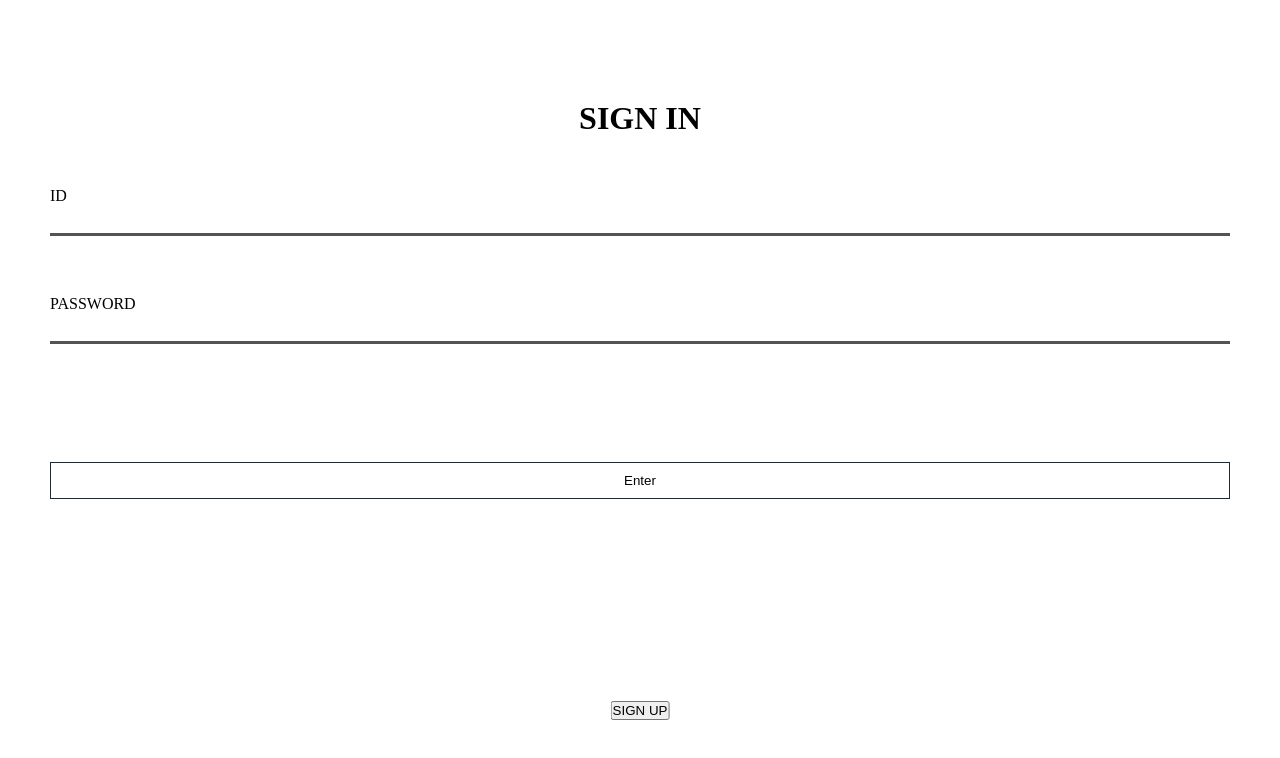
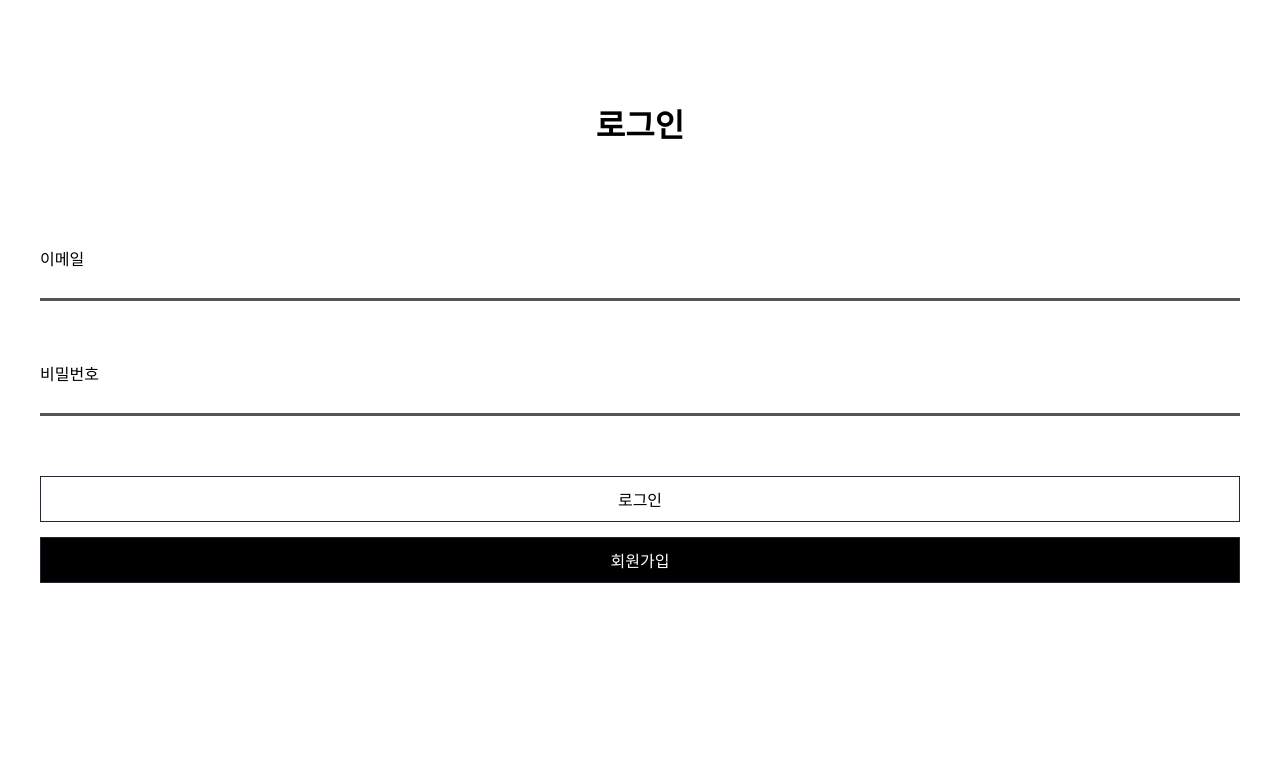
Before and after one commit to njustice4all/premium-shop, a React app: page / in a window 1280 px wide. Shown: the top 758 px of the page. Built offline with nearby package versions, Linux system fonts and the light colour scheme; the HTML template or start-up script is replaced by a standard one.

Commit message:
Create signup page
- 파일인풋 api 테스트 전 prototype 구성

```diff
--- a/src/components/Product.js
+++ b/src/components/Product.js
@@ -1,6 +1,9 @@
-import React from 'react';
+import React, { Component } from 'react';
 
-const Product = ({
+class Product extends Component {
+
+  render() {
+    const {
       preview,
       title,
       price,
@@ -8,7 +11,8 @@ const Product = ({
       handleProductChange,
       removeProduct,
       onImageChange,
-}) => {
+    } = this.props;
+
     return (
       <div className="items">
         <div className="product__wrapper">
@@ -16,13 +20,18 @@ const Product = ({
             <div className="full-block">
               <label className="full-block center">
                 {preview ? <img className="img-cover" src={preview} alt='' /> : '+'}
+                <form
+                  onChange={(e) => onImageChange(e, index, this.form)}
+                  encType="multipart/form-data"
+                  ref={(form) => this.form = form}
+                >
                   <input
                     style={{ display: 'none' }}
                     accept="image/*"
                     name="photo"
                     type="file"
-                onChange={(e) => onImageChange(e, index)}
                   />
+                </form>
               </label>
             </div>
           </div>
@@ -45,6 +54,7 @@ const Product = ({
         </div>
       </div>
     );
-};
+  }
+}
 
 export default Product;
--- a/src/containers/App.js
+++ b/src/containers/App.js
@@ -7,10 +7,20 @@ import { AddShop, AddProducts } from './main';
 
 class App extends Component {
 
+  _renderHeader = () => {
+    switch (window.location.pathname) {
+      case '/':
+      case '/auth/signup':
+        return null;
+      default:
+        return <Header />;
+    }
+  }
+
   render() {
     return (
       <div>
-        {window.location.pathname === '/' ? null : <Header />}
+        {this._renderHeader()}
         <Route exact path="/" component={Signin} />
         <Route path="/auth/signup" component={Signup} />
         <Route path="/franchise/addShop" component={AddShop} />
--- a/src/containers/auth/Signin.js
+++ b/src/containers/auth/Signin.js
@@ -5,7 +5,7 @@ import { initSignin } from '../../actions';
 
 class Signin extends Component {
 
-  state = { id: '', password: '' }
+  state = { email: '', password: '' }
 
   setStateByKey = (key, value) => {
     this.setState({ [key]: value });
@@ -13,8 +13,9 @@ class Signin extends Component {
 
   handleSignin = () => {
     const { initSignin, history } = this.props;
-    const { id, password } = this.state;
-    initSignin({ id, password }).then((value) => value ? history.push('franchise/addShop') : null);
+    const { email, password } = this.state;
+    initSignin({ email, password })
+      .then(value => value ? history.push('franchise/addShop') : null);
   }
 
   handleSignup = () => {
@@ -25,27 +26,27 @@ class Signin extends Component {
     return (
       <div className="mobile-auth-wrapper">
         <div className="login-form">
-          <h1>SIGN IN</h1>
+          <h1>로그인</h1>
           <div>
-            <label className="login-label">ID</label>
+            <label className="login-label">이메일</label>
             <input
-              type="text"
+              type="email"
               className="login-input"
-              onChange={(e) => this.setStateByKey('id', e.target.value)}
+              onChange={(e) => this.setStateByKey('email', e.target.value)}
             />
-            <label className="login-label">PASSWORD</label>
+            <label className="login-label">비밀번호</label>
             <input
               type="password"
               className="login-input"
               onChange={(e) => this.setStateByKey('password', e.target.value)}
             />
             <button className="btn-login" onClick={() => this.handleSignin()}>
-              Enter
+              로그인
+            </button>
+            <button className="btn-login signup" onClick={() => this.handleSignup()}>
+              회원가입
             </button>
           </div>
-          <button className="btn-modal" onClick={() => this.handleSignup()}>
-            SIGN UP
-          </button>
         </div>
       </div>
     );
--- a/src/containers/auth/Signup.js
+++ b/src/containers/auth/Signup.js
@@ -2,10 +2,72 @@ import React, { Component } from 'react';
 
 export default class Signup extends Component {
 
+  state = { email: '', password: '' }
+
+  handleEmailChange = (e) => {
+    const regex = /^([\w-]+(?:\.[\w-]+)*)@((?:[\w-]+\.)*\w[\w-]{0,66})\.([a-z]{2,6}(?:\.[a-z]{2})?)$/;
+    if (!regex.test(e.target.value)) {
+      this.email.className = 'login-input wrong';
+    } else {
+      this.email.className = 'login-input';
+    }
+    this.setState({ email: e.target.value });
+  }
+
+  handlePasswordChange = (e) => {
+    if (e.target.value.trim().length < 6) {
+      this.password.className = 'login-input wrong';
+    } else {
+      this.password.className = 'login-input';
+    }
+    this.setState({ password: e.target.value });
+  }
+
+  handleConfirmPassword = (e) => {
+    const { password } = this.state;
+    if (e.target.value !== password) {
+      this.confirmPassword.className = 'login-input wrong';
+    } else {
+      this.confirmPassword.className = 'login-input';
+    }
+  }
+
+  onConfirm = () => {
+    console.log(this.props);
+  }
+
   render() {
     return (
-      <div>
-        <h1>Signup</h1>
+      <div className="mobile-auth-wrapper">
+        <div className="login-form">
+          <h1>회원가입</h1>
+          <div>
+            <label className="login-label">이메일</label>
+            <input
+              ref={(email) => this.email = email}
+              type="email"
+              className="login-input"
+              onChange={(e) => this.handleEmailChange(e)}
+            />
+            <label className="login-label">비밀번호</label>
+            <input
+              ref={(password) => this.password = password}
+              type="password"
+              className="login-input"
+              onChange={(e) => this.handlePasswordChange(e)}
+            />
+            <label className="login-label">비밀번호 확인</label>
+            <input
+              ref={(confirmPassword) => this.confirmPassword = confirmPassword}
+              type="password"
+              className="login-input"
+              onChange={(e) => this.handleConfirmPassword(e)}
+            />
+            <button className="btn-login" onClick={() => this.onConfirm()}>
+              회원가입하기
+            </button>
+          </div>
+        </div>
       </div>
     )
   }
--- a/src/containers/main/AddProducts.js
+++ b/src/containers/main/AddProducts.js
@@ -35,12 +35,12 @@ class AddProducts extends Component {
     });
   }
 
-  onImageChange = (e, index) => {
+  onImageChange = (e, index, form) => {
     e.preventDefault();
     const reader = new FileReader();
     const file = e.target.files[0];
 
-    reader.onloadend = () => {
+    reader.onloadend = (upload) => {
       this.setState((prevState) => {
         const list = fromJS(prevState.products);
         return {
@@ -62,6 +62,9 @@ class AddProducts extends Component {
   handleConfirm = () => {
     const { products } = this.state;
     const { initAddProducts } = this.props;
+    // var imagedata = document.querySelector('input[type="file"]').files[0];
+    const data = new FormData();
+    data.append('products', products);
     initAddProducts(products);
   }
 
--- a/src/css/main.scss
+++ b/src/css/main.scss
@@ -30,6 +30,10 @@ $color-border: #c9c9c9;
   box-sizing: border-box;
 }
 
+// html, body, #root, .mobile-auth-wrapper {
+//   min-height: 100%;
+// }
+
 .overlay.active {
   position: absolute;
   top: 0;
@@ -58,12 +62,17 @@ $color-border: #c9c9c9;
 *  로그인폼
 */
 .login-form {
-  padding: 50px;
-  height: 100%;;
+  // padding: 50px;
+  // min-height: 100%;
+  min-height:100%;
+  margin-bottom: -40px;
+  /* Put negative height of the footer here */
+  padding-bottom: 40px;
+  padding: 0 40px;
 
   h1 {
     text-align: center;
-    margin: 50px 0;
+    margin: 100px 0;
   }
 
   .login-label {
@@ -81,7 +90,11 @@ $color-border: #c9c9c9;
     border-color: #000000;
     padding: 5px 0 0 0;
     background-color: transparent;
-    transition: border-color 1s;
+    transition: border-color .5s;
+  }
+
+  .login-input.wrong {
+    border-color: red;
   }
 
   .login-input:focus {
@@ -90,7 +103,8 @@ $color-border: #c9c9c9;
 
   .btn-login {
     display: block;
-    margin: 10% 0;
+    font-size: 16px;
+    margin-top: 50px;
     text-align: center;
     padding: 10px;
     border: 1px solid $color-theme;
@@ -99,26 +113,25 @@ $color-border: #c9c9c9;
     transition: background-color 0.2s;
   }
 
+  .btn-login.signup {
+    background-color: black;
+    color: white;
+    margin-top: 15px;
+  }
+
   .btn-login:hover {
     background-color: $color-theme;
     color: #ffffff;
   }
+}
 
-  .btn-modal {
-    position: absolute;
-    text-align: center;
-    // color: #ffffff;
-    bottom: 10%;
-    left: 50%;
-    transform: translateX(-50%);
-    -webkit-transform: translateX(-50%);
-    -moz-transform: translateX(-50%);
-    -ms-transform: translateX(-50%);
-
-    span {
-      display: block;
-    }
-  }
+.btn-signup {
+  width: 100%;
+  overflow: hidden;
+  background:#2E2E2E;
+  text-align:center;
+  line-height: 15px;
+  color: #fff;
 }
 
 /**
@@ -222,6 +235,12 @@ $color-border: #c9c9c9;
       .input__content__field {
         width: 100%;
         padding: 5px 10px;
+        border: 1px solid $color-border;
+      }
+
+      select {
+        width: 100%;
+        height: 100%;
         border: 1px solid $color-border;
       }
     }
```
Also changed, not shown: src/containers/main/AddShop.js (line endings or trailing spaces). Lines whose indentation alone changed are shown as unchanged.
